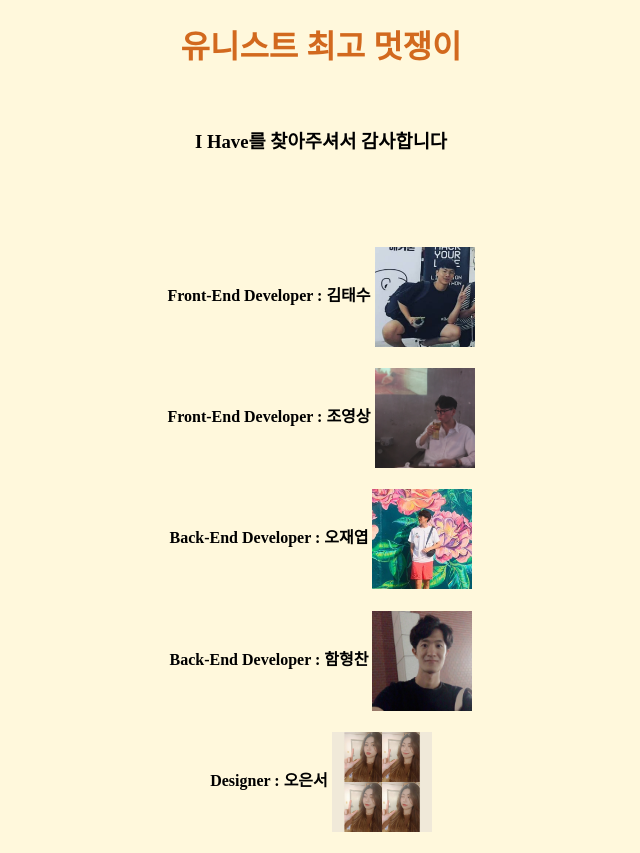
After one commit to hyeongchan/Ihave, a Django app: page /about/ in a window 1280 px wide. The commit adds this page. Shown: the whole page, without its empty margins (319-959 px from the left). Run offline with Django 3.2, Linux system fonts and the light colour scheme.

Commit message:
BeforeFinal

```diff
--- a/cookapp/static/css/startpage1.css
+++ b/cookapp/static/css/startpage1.css
@@ -188,3 +188,8 @@ button[type="submit"]{
 #pattern-switcher:hover {
 	background-color: #e3410e;
 }
+
+.container{
+    width: 100vw !important;
+    margin: 0 auto !important;
+}
--- /dev/null
+++ b/cookapp/templates/cookapp/about.html
@@ -0,0 +1,37 @@
+{% load staticfiles%}
+
+<!DOCTYPE html>
+<html lang="en">
+<head>
+    <meta charset="UTF-8">
+    <meta name="viewport" content="width=device-width, initial-scale=1.0">
+    <meta http-equiv="X-UA-Compatible" content="ie=edge">
+    <title>Document</title>
+</head>
+<body style="background-color: cornsilk">
+    <div>
+        <h1 align="center" style="color:chocolate">유니스트 최고 멋쟁이</h1>
+    </div>
+    <div>
+        <br>
+        <h3 align="center">I Have를 찾아주셔서 감사합니다</h3>
+        <br><br><br>
+        <h4 align="center">Front-End Developer : 김태수
+            <img src="{% static 'img/aboutus-img/taesoo.jpg'  %}"  width="100px" align="center">
+        </h4>
+        <h4 align="center">Front-End Developer : 조영상
+            <img src="{% static 'img/aboutus-img/yeongsang.jpg'  %}"  width="100px" align="center">
+        </h4>
+        <h4 align="center">Back-End Developer : 오재엽
+            <img src="{% static 'img/aboutus-img/jaeyeop.jpg'  %}"  width="100px" align="center">
+        </h4>
+        <h4 align="center">Back-End Developer : 함형찬
+            <img src="{% static 'img/aboutus-img/hyeongchan.jpg'  %}"  width="100px" align="center">
+        </h4>
+        <h4 align="center">Designer : 오은서
+            <img src="{% static 'img/aboutus-img/eunseo.jpg'  %}"  width="100px" align="center">
+        </h4>
+
+    </div>
+</body>
+</html>
--- a/cookapp/urls.py
+++ b/cookapp/urls.py
@@ -5,4 +5,5 @@ urlpatterns = [
     path('list/', views.cooklist, name='list'),
     path('see/<int:Rid>', views.see, name='see'),
     path('add/', views.add, name='add'),
+    path('about/', views.about, name='about'),
 ]
--- a/cookapp/views.py
+++ b/cookapp/views.py
@@ -91,3 +91,6 @@ def add(request):
     page = request.GET.get('page')
     posts = paginator.get_page(page)
     return render(request, 'cookapp/list.html', {'recipe':recipe, 'posts':posts, 'ingredients':data, 'ingredients_obj':ingredients})
+
+def about(request):
+    return render(request, 'cookapp/about.html')
```
Also changed, not shown: cookapp/templates/cookapp/_header.html (+4 -6 lines), cookapp/static/img/aboutus-img/eunseo.jpg (added), cookapp/static/img/aboutus-img/hyeongchan.jpg (added), cookapp/static/img/aboutus-img/jaeyeop.jpg (added), cookapp/static/img/aboutus-img/taesoo.jpg (added), cookapp/static/img/aboutus-img/yeongsang.jpg (added).
